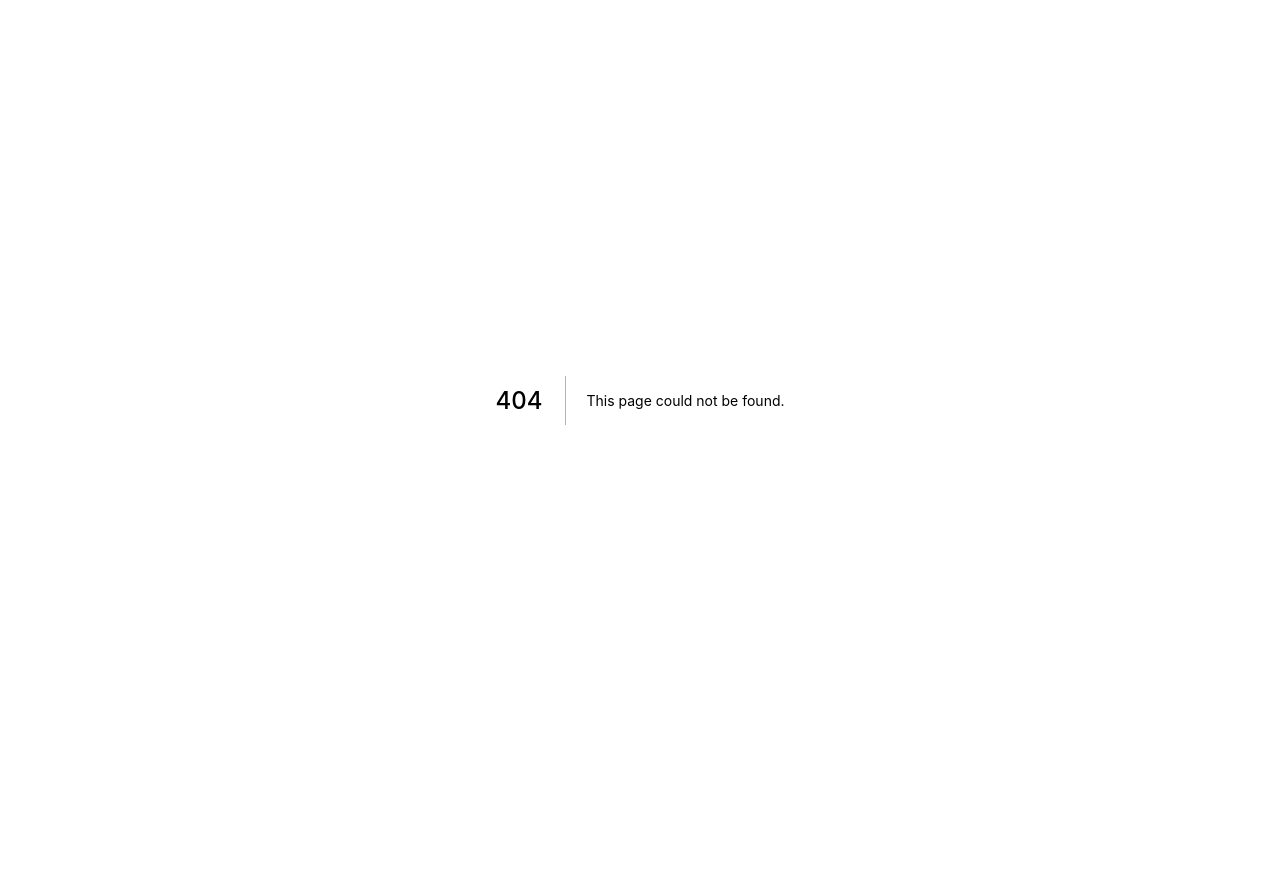
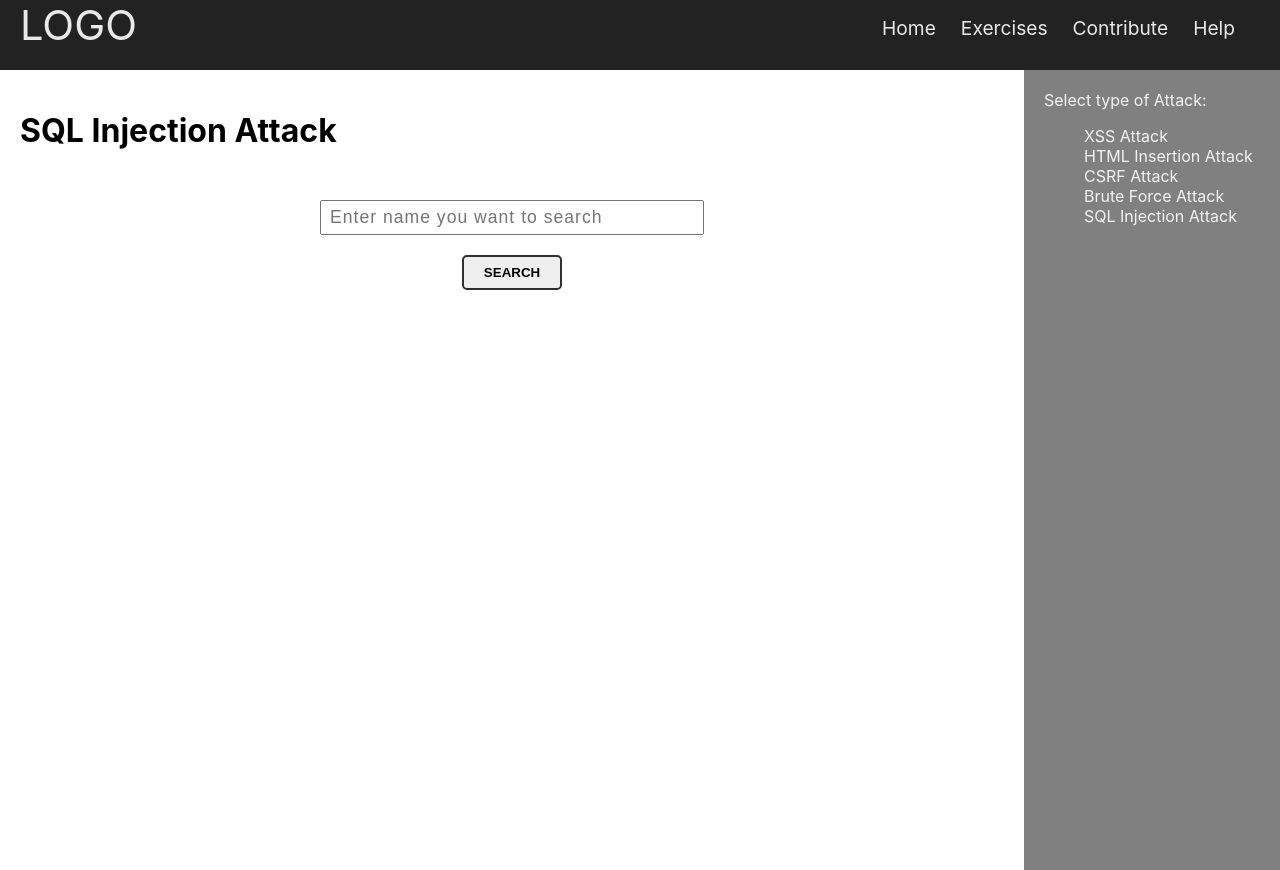
Before and after one commit to wabdeali/final-project-frontend, a Next.js app: page /exercise/sqlinjection in a window 1280 px wide. Before the commit this address had no page. Before the commit the page ends 800 px from the top, so only its background shows below. Built offline with nearby package versions, Linux system fonts and the light colour scheme.

Commit message:
added sql injection

```diff
--- a/components/Layout.jsx
+++ b/components/Layout.jsx
@@ -22,6 +22,12 @@ function Layout({children}) {
                     <li>
                         <Link href="/exercise/csrf">CSRF Attack</Link>
                     </li>
+                    <li>
+                        <Link href="/exercise/bruteforce">Brute Force Attack</Link>
+                    </li>
+                    <li>
+                        <Link href="/exercise/sqlinjection">SQL Injection Attack</Link>
+                    </li>
                 </ul>
             </div>
         </div>
--- a/pages/exercise/htmlinsertion/index.jsx
+++ b/pages/exercise/htmlinsertion/index.jsx
@@ -1,5 +1,4 @@
 import React, { useState } from 'react'
-import styles from './htmlinsertion.module.scss'
 import Layout from '../../../components/Layout'
 import TextInput from '../../../components/TextInput'
 import Button from '../../../components/Button'
@@ -17,7 +16,7 @@ function index() {
         <Layout>
         <div>
             <h1>HTML Insertion Attack</h1>
-            <div className={styles.inputContainer}>
+            <div className="inputContainer">
                 <TextInput type="text" value={inputValue} onChange={e => setInputValue(e.target.value)} placeholder="Enter Name"/>
                 <Button onClick={handleOnClick}>Enter</Button>
             </div>
--- a/pages/exercise/index.jsx
+++ b/pages/exercise/index.jsx
@@ -1,7 +1,11 @@
+import Layout from "../../components/Layout";
+
 function index() {
     return (
         <div>
-            Exercises
+            <Layout >
+
+            </Layout>
         </div>
     )
 }
--- /dev/null
+++ b/pages/exercise/sqlinjection/index.jsx
@@ -0,0 +1,67 @@
+import { useState } from "react";
+import Button from "../../../components/Button";
+import Layout from "../../../components/Layout";
+import TextInput from "../../../components/TextInput";
+
+function index() {
+    const [inputValue, setInputValue] = useState("")
+    const [data, setData] = useState(null)
+
+    const handleOnClick = () => {
+        fetch(`http://localhost:3001/namesearch/?name=${inputValue}`)
+        .then(res => res.json())
+        .then(json => {
+            console.log(json)
+            setData(json)
+        })
+    }
+
+    return (
+        <Layout>
+        <div>
+            <h1>SQL Injection Attack</h1>
+            <div className="inputContainer">
+                <TextInput
+                    type="text"
+                    value={inputValue}
+                    onChange={e => setInputValue(e.target.value)}
+                    placeholder="Enter name you want to search"
+                />
+                <Button onClick={handleOnClick}>Search</Button>
+            </div>
+            <div>
+                {
+                    data &&
+                    // <pre>{JSON.stringify(data, undefined, 2)}</pre>
+                    <table>
+                        <tbody>
+                        <tr>
+                            <th>ID</th>
+                            <th>First Name</th>
+                            <th>Last Name</th>
+                            <th>Email</th>
+                            <th>Gender</th>
+                            <th>IP Adress</th>
+                        </tr>
+                        {
+                            data.map(row => (
+                                <tr>
+                                    <td>{row.id}</td>
+                                    <td>{row.first_name}</td>
+                                    <td>{row.last_name}</td>
+                                    <td>{row.email}</td>
+                                    <td>{row.gender}</td>
+                                    <td>{row.ip_address}</td>
+                                </tr>
+                            ))
+                        }
+                        </tbody>
+                    </table>
+                }
+            </div>
+        </div>
+        </Layout>
+    )
+}
+
+export default index
--- a/pages/exercise/xss/index.jsx
+++ b/pages/exercise/xss/index.jsx
@@ -1,5 +1,4 @@
 import React, { useState } from 'react'
-import styles from './xss.module.scss'
 import Layout from '../../../components/Layout'
 import TextInput from '../../../components/TextInput'
 import Button from '../../../components/Button'
@@ -17,7 +16,7 @@ function index() {
         <Layout>
         <div>
             <h1>XSS Attack</h1>
-            <div className={styles.inputContainer}>
+            <div className="inputContainer">
                 <TextInput type="text" value={inputValue} onChange={e => setInputValue(e.target.value)}/>
                 <Button onClick={handleOnClick}>Enter</Button>
             </div>
--- a/styles/globals.css
+++ b/styles/globals.css
@@ -18,3 +18,12 @@ p {
 * {
   box-sizing: border-box;
 }
+
+.inputContainer {
+  margin-top: 50px;
+  text-align: center;
+  display: flex;
+  justify-content: center;
+  align-items: center;
+  flex-direction: column;
+}
```
Also changed, not shown: pages/exercise/htmlinsertion/htmlinsertion.module.scss (deleted, +0 -8 lines), pages/exercise/xss/xss.module.scss (deleted, +0 -8 lines).
